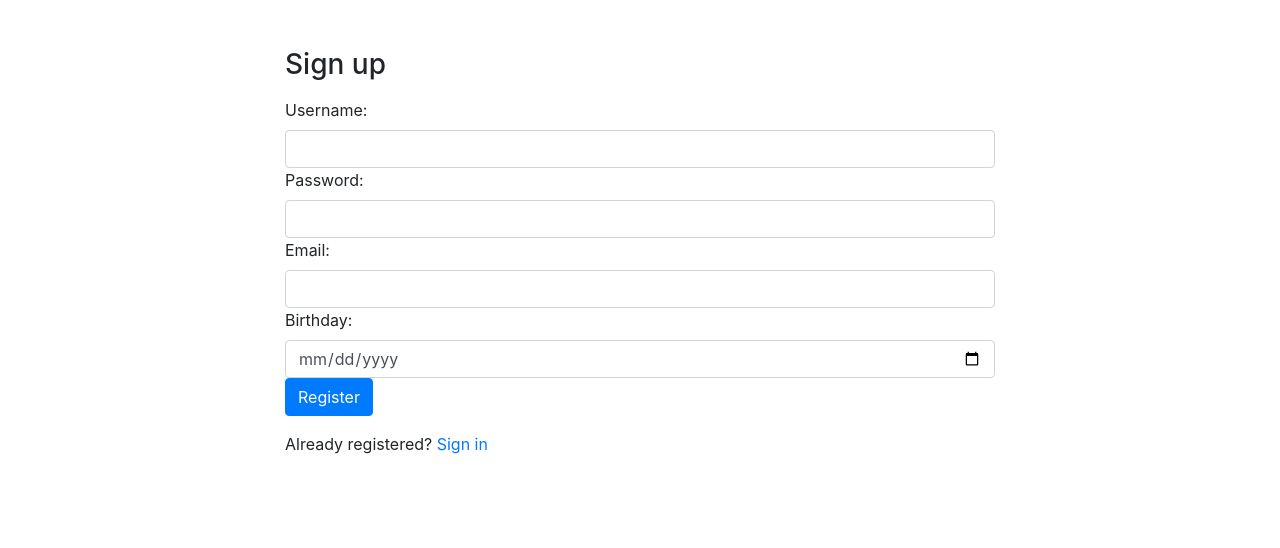
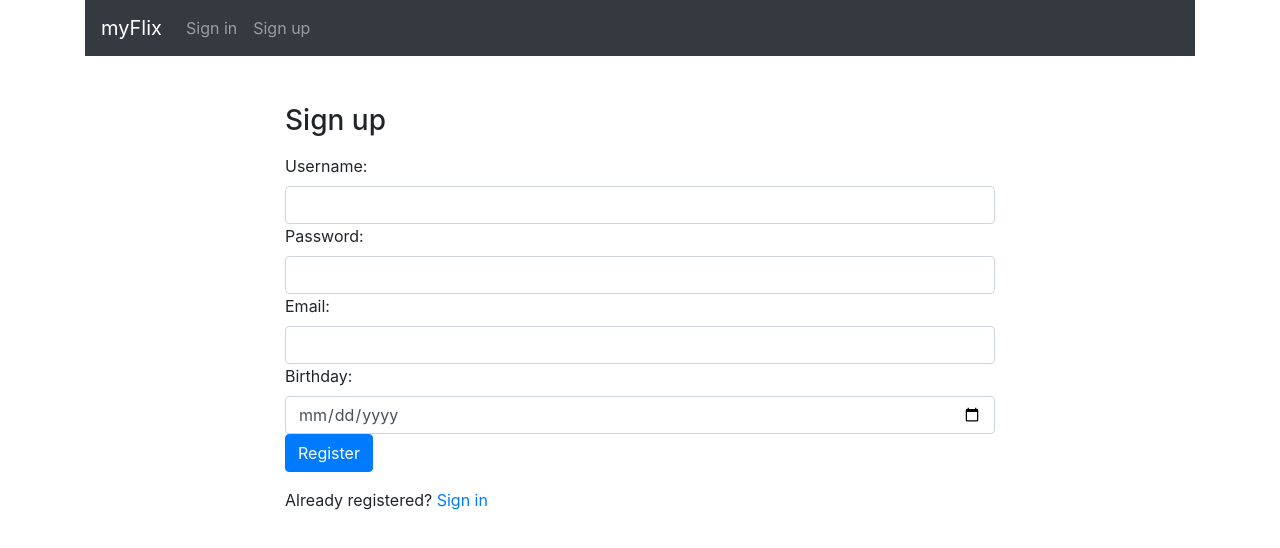
Before and after one commit to viniciustocchio/myFlix-client, a React (Vite) app: page /register in a window 1280 px wide. Shown: the top 548 px of the page. Built offline with nearby package versions, Linux system fonts and the light colour scheme.

Commit message:
fixing navbar style

```diff
--- a/src/components/main-view/main-view.jsx
+++ b/src/components/main-view/main-view.jsx
@@ -2,7 +2,7 @@ import React from "react";
 import { BrowserRouter as Router, Route, Redirect } from "react-router-dom";
 import axios from "axios";
 import { Container, Row, Col } from "react-bootstrap";
-// import Menu from "../Menu/Menu";
+import { NavBar } from "../navbar/navbar";
 import { LoginView } from "../login-view/login-view";
 import { MovieCard } from "../movie-card/movie-card";
 import { MovieView } from "../movie-view/movie-view";
@@ -63,7 +63,7 @@ export class MainView extends React.Component {
   {console.log(movies,"movies in render")}
     return (
       <Router>
-        {/* <Menu user={user} /> */}
+        <NavBar user={user}/>
         <Container>
           <Row className="main-view justify-content-md-center">
             <Route
--- a/src/components/navbar/navbar.jsx
+++ b/src/components/navbar/navbar.jsx
@@ -1,12 +1,22 @@
-import React from 'react';
-import { Navbar, Container, Nav,Button, } from 'react-bootstrap';
-export function Menubar({user}) {
-  const onLoggedOut = () => {
+
+import React from "react";
+import { Navbar, Container, Nav, Button } from "react-bootstrap";
+import { Link } from "react-router-dom";
+
+//import "./navbar.scss";
+
+export function NavBar() {
+  let user = localStorage.getItem("user");
+
+  const handleLogOut = (e) => {
+    e.preventDefault();
     localStorage.clear();
     window.open("/", "_self");
-  }
+    props.onLoggedOut(user);
+  };
+
   const isAuth = () => {
-    if(typeof window == "undefined") {
+    if (typeof window == "undefined") {
       return false;
     }
     if (localStorage.getItem("token")) {
@@ -15,25 +25,28 @@ export function Menubar({user}) {
       return false;
     }
   };
+
   return (
-    <Navbar className="main-nav" sticky="top" bg="dark" expand="lg" variant="dark">
+    <Navbar bg="dark" variant="dark">
       <Container>
-        <Navbar.Brand className="navbar-logo" href="/">myFlixCinema</Navbar.Brand>
+        <Navbar.Brand className="navbar-logo" href="/">
+          myFlix
+        </Navbar.Brand>
         <Navbar.Toggle aria-controls="responsive-navbar-nav" />
         <Navbar.Collapse id="responsive-navbar-nav">
-          <Nav className="ml-auto">
+          <Nav className="me-auto">
             {isAuth() && (
-              <Nav.Link href={`/users/${user}`}>{user}</Nav.Link>
+              <Nav.Link as={Link} to={`/users/${user}`}>
+                {user}
+              </Nav.Link>
             )}
             {isAuth() && (
-              <Button variant="link" onClick={() => { this.onLoggedOut()}}>Logout</Button>
+              <Button className="logout" variant="link" onClick={handleLogOut}>
+                Logout
+              </Button>
             )}
-            {!isAuth() && (
-              <Nav.Link href="/">Sign-in</Nav.Link>
-            )}
-            {!isAuth() && (
-              <Nav.Link href="/register">Sign-up</Nav.Link>
-            )}
+            {!isAuth() && <Nav.Link href="/">Sign in</Nav.Link>}
+            {!isAuth() && <Nav.Link href="/register">Sign up</Nav.Link>}
           </Nav>
         </Navbar.Collapse>
       </Container>
```
Also changed, not shown: 2 other files (tests, documents, lock files or other folders).
